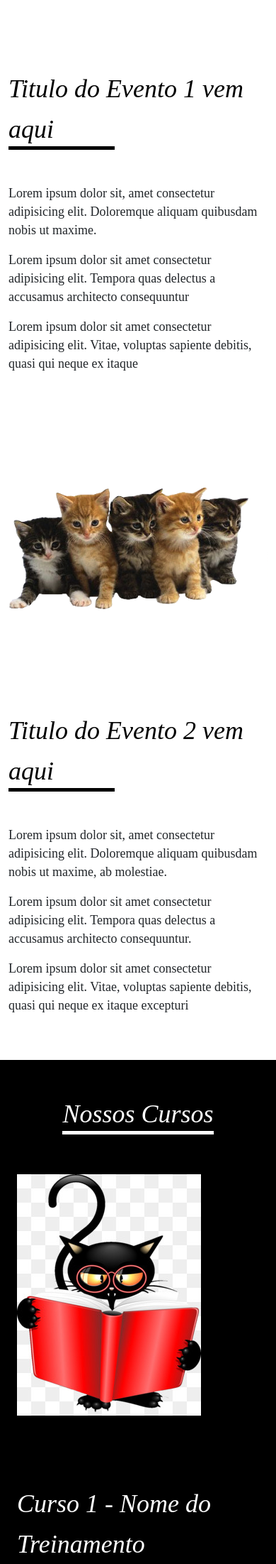
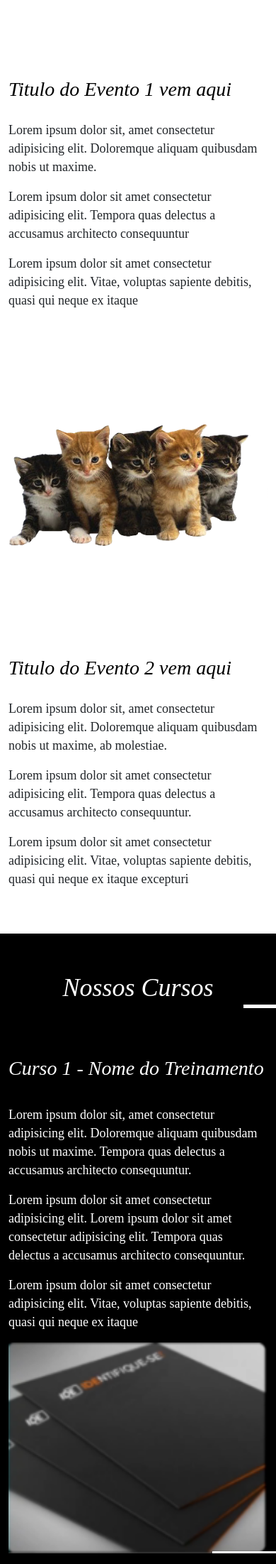
Before and after one commit to IgorValerio/cat_landing, a PHP site: template resources/views/index.twig in a window 390 px wide; the page is wider, and only the part inside the window is pictured. Shown: the part 1649-3852 px from the top of that part at 71% size. Run offline with PHP 8.4, Linux system fonts and the light colour scheme; the template is opened without the code that fills it, so the values that code supplies are empty; some libraries are stand-ins or nearby versions; some web fonts are replaced.

Commit message:
ajustando problema de posicionamento no bloco nossos cursos

```diff
--- a/public/css/styles.css
+++ b/public/css/styles.css
@@ -120,14 +120,14 @@ input {
   font-style: italic;
   position: relative; }
   .titulo-nossos-cursos:after {
-    width: 100%;
+    width: 25%;
     max-width: 100%;
     height: 5px;
     position: absolute;
     content: " ";
     background-color: #fff;
     bottom: 0;
-    left: 0; }
+    left: 332px; }
 
 .text-dark {
   font-size: 18px;
@@ -135,6 +135,13 @@ input {
   font-family: "Monteserrat Medium"; }
 
 .titulo-dark {
+  color: #000;
+  font-size: 36px;
+  line-height: 57px;
+  font-family: "Monteserrat Medium";
+  font-style: italic; }
+
+.sub-titulo-dark {
   color: #000;
   font-size: 36px;
   line-height: 57px;
@@ -162,15 +169,13 @@ input {
   position: relative; }
   .curso1::after {
     width: 65%;
-    max-width: 655px;
-    height: 4px;
+    max-width: 400px;
+    height: 3px;
     position: absolute;
     content: " ";
     background-color: #fff;
     bottom: 0;
-    left: 0;
-    right: 0;
-    margin: 0 auto; }
+    left: 300px; }
 
 .texto {
   font-size: 18px;
@@ -191,14 +196,14 @@ input {
 
 .sub-titulo {
   color: #fff;
-  font-size: 36px;
+  font-size: 28px;
   line-height: 57px;
   font-family: "Monteserrat Medium";
   font-style: italic; }
 
 .sub-titulo-dark {
   color: #000;
-  font-size: 36px;
+  font-size: 28px;
   line-height: 57px;
   font-family: "Monteserrat Medium";
   font-style: italic; }
--- a/resources/views/index.twig
+++ b/resources/views/index.twig
@@ -1,9 +1,9 @@
 {% extends 'layouts/base.twig' %}
 {% block content %}
 
-<section id="quem_sou_eu">
+<section id="quem_sou_eu" class="pt-lg-5">
   <div class="container-fluid-lg pt-5">
-    <div class="row ms-lg-5">
+    <div class="row ms-lg-5 pt-lg-3">
       <div class="col-lg-4 col-sm-12 mb-5 ms-5 ps-5">
         <img src="{{ base_url() }}/imagens/tonho.jpg" alt="Tonho" class="img-fluid d-block">
       </div>
@@ -24,7 +24,8 @@
           </p>
         </div>
         <div class="d-grid gap-2 d-md-flex mb-5">
-          <button class="btn btn-principal link-light btn-sm border border-white border-1 px-4 py-2 " type="button" target="_blank">Veja
+          <button class="btn btn-principal link-light btn-sm border border-white border-1 px-4 py-2 " type="button"
+            target="_blank">Veja
             o Video</button>
         </div>
       </div>
@@ -43,7 +44,7 @@
       </div>
 
       <div class="col-lg-6 col-sm-12 text-dark gx-5 mr-5 mb-5 pt-5">
-        <h4 class="titulo-dark mb-5">Titulo do Evento 1 vem aqui</h4>
+        <h4 class="sub-titulo-dark mb-3">Titulo do Evento 1 vem aqui</h4>
         <div class="descricao">
           <p>
             Lorem ipsum dolor sit, amet consectetur adipisicing elit. Doloremque
@@ -67,7 +68,7 @@
         <img src="{{ base_url() }}/imagens/eventos.png" alt="Eventos" class="img-fluid d-block">
       </div>
       <div class="text-dark col-lg-6 col-sm-12 gx-5 mr-5 mb-5 pt-5">
-        <h4 class="titulo-dark mb-5">Titulo do Evento 2 vem aqui</h4>
+        <h4 class="sub-titulo-dark mb-3">Titulo do Evento 2 vem aqui</h4>
         <div class="descricao">
           <p>
             Lorem ipsum dolor sit, amet consectetur adipisicing elit.
@@ -90,55 +91,60 @@
 
 <section id="nossos_cursos" class="p-lg-5">
   <div class="container-lg mx-auto pt-5">
-    <div class="row lista">
-      <div class="container-fluid-lg d-flex justify-content-center">
-        <h2 class="titulo-nossos-cursos">Nossos Cursos</h2>
+    <div class="row lista mb-5">
+      <div class="col-lg-12">
+        <h2 class="titulo-nossos-cursos text-center">Nossos Cursos</h2>
       </div>
-      <div class="col-lg-4 col-sm-12 item g-5 mb-5 ms-lg-5 order-lg-2">
-        <img src="{{ base_url() }}/imagens/gato_estudioso.jpg" alt="Eventos" class="img-fluid d-block">
     </div>
-
-      <div class="col-lg-7 col-sm-12 curso1 gx-5 pb-3 mb-2 pt-5">
-        <h4 class="sub-titulo mb-5">Curso 1 - Nome do Treinamento</h4>
-        <div class="descricao">
+    <div class="row justify-content-between curso1 pb-lg-5">
+      <div class="col-lg-3 w-100 mb-3">
+        <h4 class="sub-titulo">Curso 1 - Nome do Treinamento</h4>
+      </div>
+      <div class="col-sm-12 col-lg-7 descricao">
         <p>
           Lorem ipsum dolor sit, amet consectetur adipisicing elit. Doloremque
-            aliquam quibusdam nobis ut maxime.
+          aliquam quibusdam nobis ut maxime.   Tempora quas delectus a accusamus
+          architecto consequuntur.
         </p>
         <p>
-            Lorem ipsum dolor sit amet consectetur adipisicing elit.
-            Tempora quas delectus a accusamus architecto consequuntur
+          Lorem ipsum dolor sit amet consectetur adipisicing elit. Lorem ipsum dolor
+          sit amet consectetur adipisicing elit. Tempora quas delectus a accusamus
+          architecto consequuntur.
         </p>
 
         <p>
           Lorem ipsum dolor sit amet consectetur adipisicing elit.
           Vitae, voluptas sapiente debitis, quasi qui neque ex itaque
         </p>
-
+      </div>
+      <div class="col-sm-12 col-lg-4 item">
+        <img src="{{ base_url() }}/imagens/curso.png" alt="Eventos" class="img-resposive w-100">
       </div>
     </div>
 
-
-      <div class="col-lg-4 col-sm-12 item g-5 mb-5 rounded ms-lg-5">
-        <img src="{{ base_url() }}/imagens/eventos.png" alt="Eventos" class="img-fluid d-block">
+    <div class="row justify-content-between pb-lg-5 flex-row-reverse">
+      <div class="col-sm-12 col-lg-4 item order-1">
+        <img src="{{ base_url() }}/imagens/curso.png" alt="Eventos" class="img-resposive w-100">
       </div>
-      <div class="col-lg-7 col-sm-12 gx-5 texto mr-5 mb-5 pt-2">
-        <h4 class="sub-titulo mb-5">Curso 2 - Nome do Treinamento</h4>
-        <div class="descricao">
+      <div class="col-lg-3 w-50 mb-3 me-5 pe-5">
+        <h4 class="sub-titulo me-3">Curso 1 - Nome do Treinamento</h4>
+      </div>
+      <div class="col-sm-12 col-lg-7 descricao">
         <p>
-            Lorem ipsum dolor sit, amet consectetur adipisicing elit.
-            Doloremque aliquam quibusdam nobis ut maxime, ab molestiae.
+          Lorem ipsum dolor sit, amet consectetur adipisicing elit. Doloremque
+          aliquam quibusdam nobis ut maxime.   Tempora quas delectus a accusamus
+          architecto consequuntur.
         </p>
         <p>
-            Lorem ipsum dolor sit amet consectetur adipisicing elit.
-            Tempora quas delectus a accusamus architecto consequuntur.
+          Lorem ipsum dolor sit amet consectetur adipisicing elit. Lorem ipsum dolor
+          sit amet consectetur adipisicing elit. Tempora quas delectus a accusamus
+          architecto consequuntur.
         </p>
 
         <p>
-            Lorem ipsum dolor sit amet consectetur adipisicing elit. Vitae,
-            voluptas sapiente debitis, quasi qui neque ex itaque excepturi
+          Lorem ipsum dolor sit amet consectetur adipisicing elit.
+          Vitae, voluptas sapiente debitis, quasi qui neque ex itaque
         </p>
-        </div>
       </div>
     </div>
   </div>
@@ -158,8 +164,8 @@
         <div id="carouselE
         xampleIndicators" class="carousel slide" data-bs-ride="true">
           <div class="carousel-indicators">
-            <button type="button" data-bs-target="#carouselExampleIndicators" data-bs-slide-to="0" class="active bg-dark"
-              aria-current="true" aria-label="Slide 1"></button>
+            <button type="button" data-bs-target="#carouselExampleIndicators" data-bs-slide-to="0"
+              class="active bg-dark" aria-current="true" aria-label="Slide 1"></button>
             <button type="button" data-bs-target="#carouselExampleIndicators" data-bs-slide-to="1" class="bg-dark"
               aria-label="Slide 2"></button>
             <button type="button" data-bs-target="#carouselExampleIndicators" data-bs-slide-to="2" class="bg-dark"
@@ -170,12 +176,14 @@
               <div class="row">
                 <div class="col-lg-6">
                   <a href=""></a>
-                   <img src="{{ base_url() }}/imagens/video1.png" alt="Eventos" class="img-fluid img-responsive d-block w-100">
+                  <img src="{{ base_url() }}/imagens/video1.png" alt="Eventos"
+                    class="img-fluid img-responsive d-block w-100">
                   <p class="">Lorem ipsum dolor sit.</p>
                 </div>
                 <div class="col-lg-6">
                   <a href=""></a>
-                  <img src="{{ base_url() }}/imagens/video2.png" alt="Eventos" class="img-fluid img-responsive d-block w-100">
+                  <img src="{{ base_url() }}/imagens/video2.png" alt="Eventos"
+                    class="img-fluid img-responsive d-block w-100">
                   <p class="m-0">Lorem ipsum dolor sit.</p>
                 </div>
               </div>
@@ -184,12 +192,14 @@
               <div class="row">
                 <div class="col-lg-6">
                   <a href=""></a>
-                   <img src="{{ base_url() }}/imagens/video1.png" alt="Eventos" class="img-fluid img-responsive d-block w-100">
+                  <img src="{{ base_url() }}/imagens/video1.png" alt="Eventos"
+                    class="img-fluid img-responsive d-block w-100">
                   <p class="">Lorem ipsum dolor sit.</p>
                 </div>
                 <div class="col-lg-6">
                   <a href=""></a>
-                  <img src="{{ base_url() }}/imagens/video2.png" alt="Eventos" class="img-fluid img-responsive d-block w-100">
+                  <img src="{{ base_url() }}/imagens/video2.png" alt="Eventos"
+                    class="img-fluid img-responsive d-block w-100">
                   <p class="m-0">Lorem ipsum dolor sit.</p>
                 </div>
               </div>
@@ -265,8 +275,6 @@
       </div>
     </div>
   </div>
-    </div>
-  </div>
 </section>
 
 {% endblock content %}
```
Also changed, not shown: public/sass/paginas/home.sass (+14 -9 lines), public/imagens/curso.png (added), 1 other file. Lines whose indentation alone changed are shown as unchanged.
